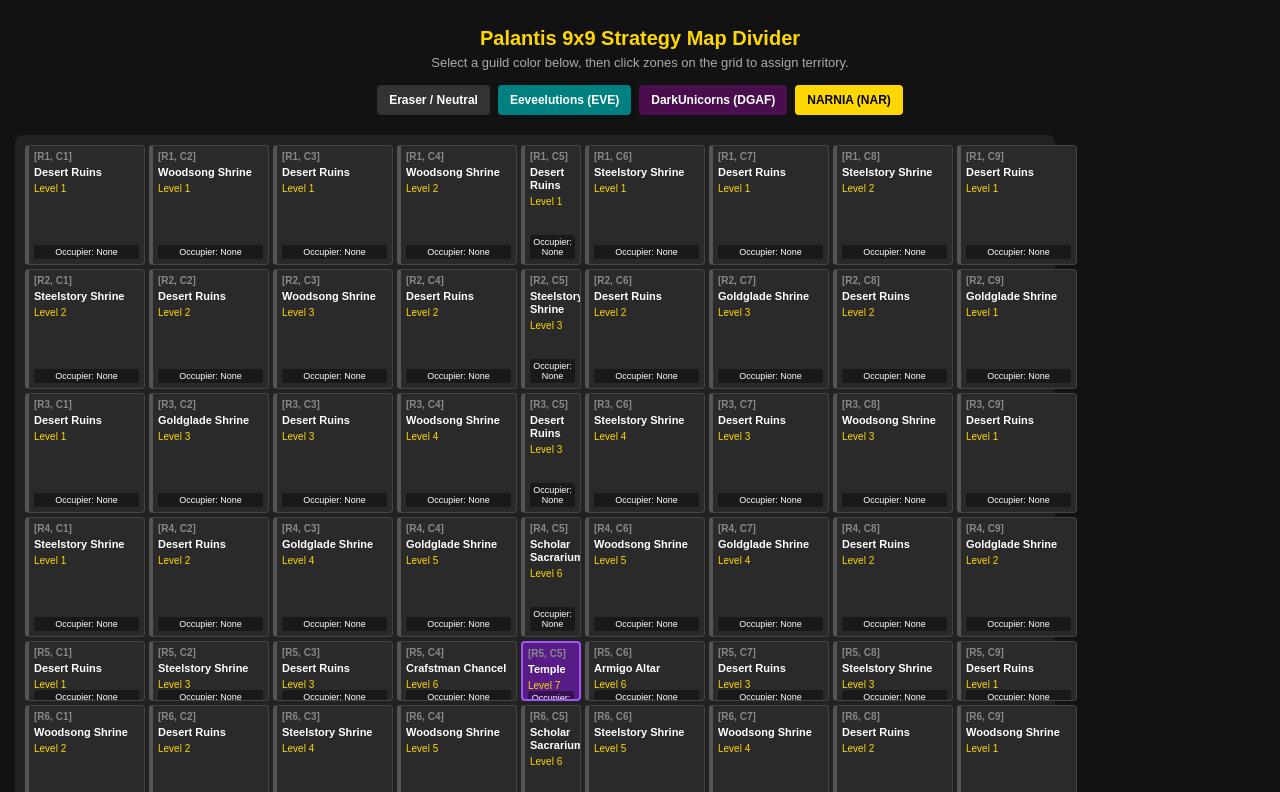
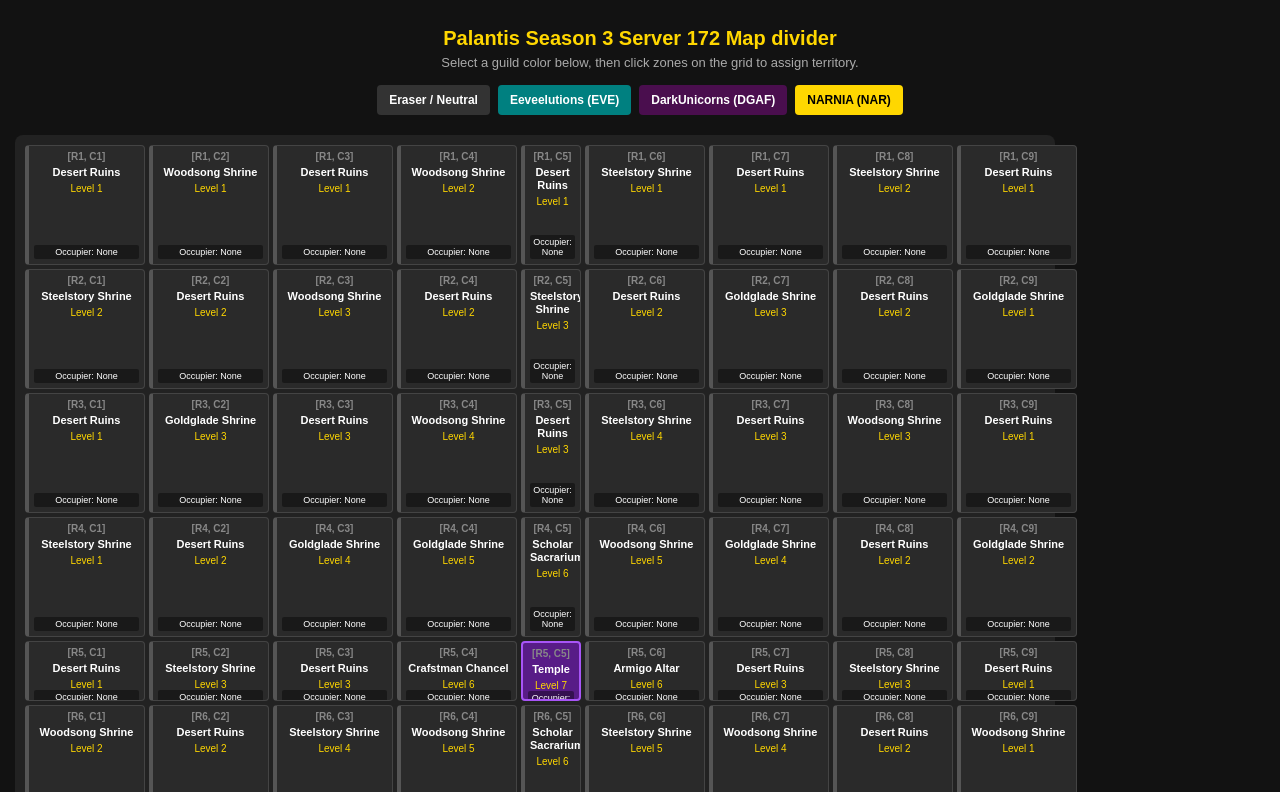
Before and after one commit to Malad0x/Palmon-Season-3-Map, a plain HTML site: page index.html in a window 1280 px wide. Shown: the top 792 px of the page. Drawn offline with Linux system fonts and the light colour scheme.

Commit message:
Update index.html

```diff
--- a/index.html
+++ b/index.html
@@ -5,10 +5,10 @@
     <meta name="viewport" content="width=device-width, initial-scale=1.0">
     <title>Palmon Season 3 Map Divider</title>
     <style>
-        body { font-family: sans-serif; background: #121212; color: #fff; padding: 10px; margin: 0; }
-        h2 { text-align: center; color: #ffd700; margin-bottom: 5px; font-size: 20px; }
-        .instructions { text-align: center; color: #aaa; margin-bottom: 15px; font-size: 13px; padding: 0 10px; }
-        .controls { display: flex; justify-content: center; gap: 8px; margin-bottom: 15px; flex-wrap: wrap; }
+        body { font-family: sans-serif; background: #121212; color: #fff; padding: 10px; margin: 0; text-align: center; } /* Centers body text like titles globally */
+        h2 { display: block; width: 100%; text-align: center; color: #ffd700; margin-bottom: 5px; font-size: 20px; }
+        .instructions { display: block; width: 100%; text-align: center; color: #aaa; margin-bottom: 15px; font-size: 13px; padding: 0 10px; }
+        .controls { display: flex; justify-content: center; gap: 8px; margin-bottom: 15px; flex-wrap: wrap; width: 100%; }
         .btn { padding: 8px 12px; border: none; border-radius: 4px; cursor: pointer; font-weight: bold; font-size: 12px; }
         .btn-none { background: #333; color: #fff; }
         .btn-g1 { background: #008080; color: #fff; } /* Teal */
@@ -73,7 +73,7 @@
 </head>
 <body>
 
-    <h2>Palantis 9x9 Strategy Map Divider</h2>
+    <h2>Palantis Season 3 Server 172 Map divider</h2>
     <div class="instructions">Select a guild color below, then click zones on the grid to assign territory.</div>
 
     <div class="controls">
```
